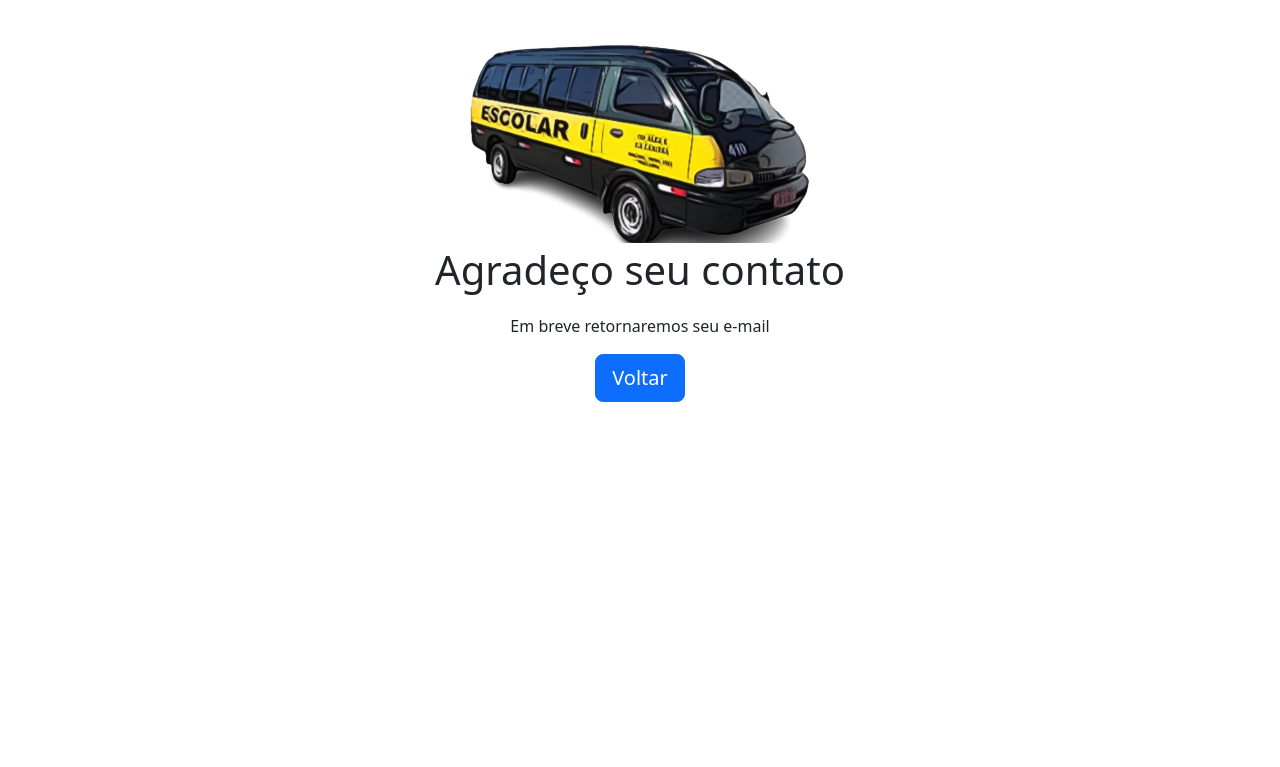
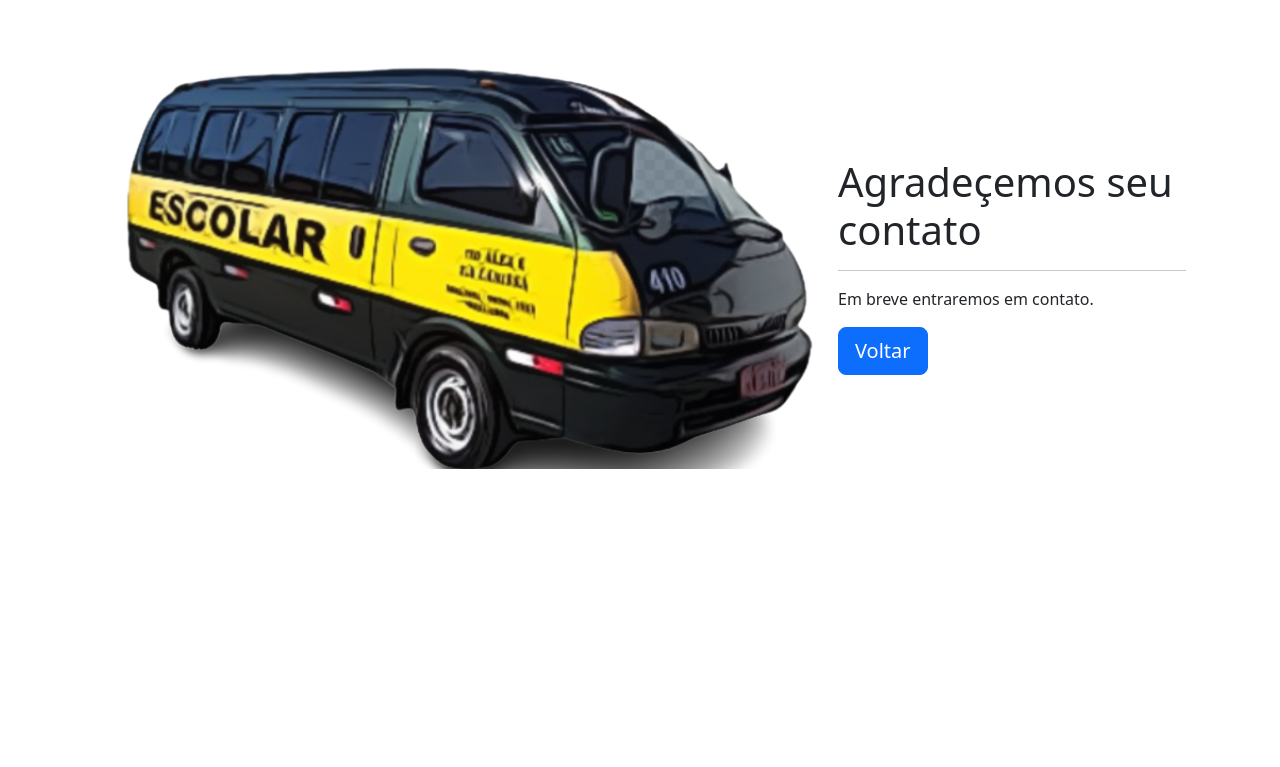
Before and after one commit to Jtomio/TransporteTioAlex, a plain HTML site: page thanks.html in a window 1280 px wide. Shown: the top 767 px of the page. Drawn offline with nearby package versions, Linux system fonts and the light colour scheme.

Commit message:
page tks

```diff
--- a/thanks.html
+++ b/thanks.html
@@ -17,23 +17,25 @@
     <title>Document</title>
 </head>
 <body >
-    <div class="containerThanks">
-    <!-- Foto página agradecimento -->
-
-    <!-- Foto pagina -->
-    <img
-    class="img-fluid avatar"
-    src="./assets/img/topic-cartoon.png"
-    alt="foto topic cartoon."
-  />
-
-    <div class="titleThanks">
-        <h1>Agradeço seu contato</h1>
-        <p>Em breve retornaremos seu e-mail</p>
+    <section class="w-100 pb-5 pt-lg-4 pb-lg-5">
+        <div class="container justify-content-lg-center align-content-center">
+            <div class="row justify-content-center justify-content-lg-center m-0 p-0">
+                <div class="col-12 col-sm-12 col-md-12 col-lg-8 p-4">
+                    <div class="img-topic">
+                       <img class="img-fluid m-3" src="./assets/img/topic-cartoon.png" alt="Foto Topic cartoon">
                     </div>
-
+                </div>
+                <div class="col-12 col-sm-12 col-md-12 col-lg-4 m-auto">
+                    <h1 class="display3">Agradeçemos seu contato</h1>
+                    <hr>
+                    <p>
+                        Em breve entraremos em contato.
+                    </p>
                     <button type="submit" onclick="history.go(-1)" class="btn btn-lg btn-primary btn-block">Voltar</button>
-
+                </div>
+            </div>
+        </div>
+    </section>
         <!-- Footer project -->
         <footer class="t-footer">
             <ul class="t-footerSocial">
```
Also changed, not shown: index.html (+2 -2 lines). Lines whose indentation alone changed are shown as unchanged.
